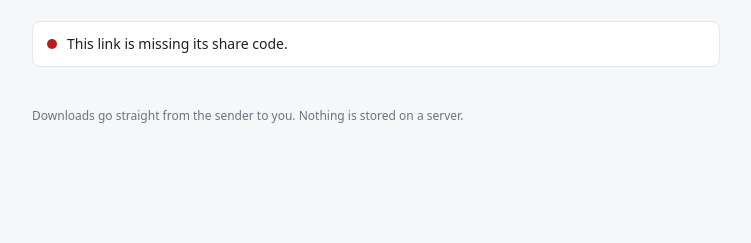
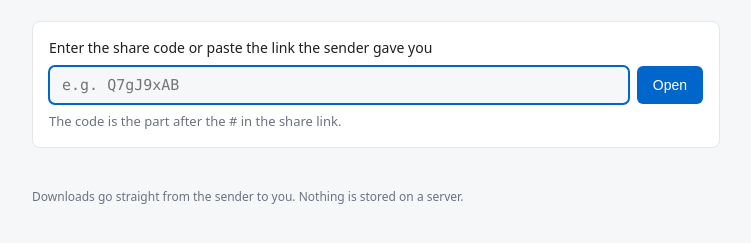
Before and after one commit to NiladriChatterje/filet, a website: page docs/index.html in a window 1280 px wide. Shown: the part 99-342 px from the top of the page, without its empty margins (264-1015 px from the left). Drawn offline with Linux system fonts and the light colour scheme.

Commit message:
feat(page): share-code input so receivers can open a share without the full link

```diff
--- a/docs/index.html
+++ b/docs/index.html
@@ -209,13 +209,69 @@
       color: var(--muted);
       font-size: 12px;
     }
+
+    .join {
+      display: none;
+      background: var(--card);
+      border: 1px solid var(--line);
+      border-radius: 8px;
+      padding: 16px;
+      margin-bottom: 20px;
+    }
+
+    .join label {
+      display: block;
+      font-size: 14px;
+      margin-bottom: 8px;
+    }
+
+    .join form {
+      display: flex;
+      gap: 8px;
+    }
+
+    .join input {
+      flex: 1;
+      min-width: 0;
+      padding: 9px 12px;
+      font-size: 15px;
+      font-family: ui-monospace, SFMono-Regular, Menlo, Consolas, monospace;
+      color: var(--text);
+      background: var(--bg);
+      border: 1px solid var(--line);
+      border-radius: 6px;
+    }
+
+    .join input:focus {
+      outline: 2px solid var(--accent);
+      outline-offset: -1px;
+    }
+
+    .join .hint {
+      font-size: 13px;
+      color: var(--muted);
+      margin-top: 8px;
+    }
+
+    .code {
+      font-family: ui-monospace, SFMono-Regular, Menlo, Consolas, monospace;
+    }
   </style>
 </head>
 
 <body>
   <main>
     <h1>filet</h1>
-    <p class="sub">Files shared directly from the sender's machine.</p>
+    <p class="sub" id="sub">Files shared directly from the sender's machine.</p>
+
+    <div id="join" class="join">
+      <label for="codeInput">Enter the share code or paste the link the sender gave you</label>
+      <form id="joinForm">
+        <input id="codeInput" type="text" autocomplete="off" autocapitalize="off" spellcheck="false" placeholder="e.g. Q7gJ9xAB">
+        <button type="submit">Open</button>
+      </form>
+      <div class="hint">The code is the part after the # in the share link.</div>
+    </div>
 
     <div id="status" class="status busy"><span class="dot"></span><span id="statusText">Connecting to sender…</span>
     </div>
@@ -244,6 +300,7 @@
     const $ = (id) => document.getElementById(id);
     const statusEl = $('status'), statusText = $('statusText'), filesEl = $('files');
     const fallbackEl = $('fallback'), fallbackBody = $('fallbackBody');
+    const joinEl = $('join'), joinForm = $('joinForm'), codeInput = $('codeInput'), subEl = $('sub');
 
     // The link looks like  https://page/#ROOM  or, for local testing,
     // https://page/#r=ROOM&s=ws://localhost:8787
@@ -259,10 +316,46 @@
     const queue = [];
     const rows = new Map();
 
+    joinForm.addEventListener('submit', (ev) => {
+      ev.preventDefault();
+      const code = extractCode(codeInput.value);
+      if (!code) {
+        codeInput.focus();
+        return;
+      }
+      // Keep any local-testing signaling override, then reload so all
+      // connection state starts fresh for the new room.
+      const override = signalUrl !== CONFIG.signalUrl ? `&s=${signalUrl}` : '';
+      location.hash = override ? `r=${code}${override}` : code;
+      location.reload();
+    });
+
     if (!room) {
-      setStatus('err', 'This link is missing its share code.');
+      showJoin('');
     } else {
+      subEl.innerHTML = '';
+      subEl.append('Share code: ');
+      const codeEl = document.createElement('span'); codeEl.className = 'code'; codeEl.textContent = room;
+      subEl.appendChild(codeEl);
       connectSignaling();
+    }
+
+    // Accept a bare code, a full share link, or a local-testing link.
+    function extractCode(text) {
+      const t = (text || '').trim();
+      if (!t) return '';
+      const hashAt = t.indexOf('#');
+      const frag = hashAt >= 0 ? t.slice(hashAt + 1) : t;
+      const parsed = parseHash('#' + frag);
+      const code = (parsed.room || '').trim();
+      return /^[A-Za-z0-9_-]{4,32}$/.test(code) ? code : '';
+    }
+
+    function showJoin(prefill) {
+      statusEl.style.display = 'none';
+      joinEl.style.display = 'block';
+      codeInput.value = prefill || '';
+      codeInput.focus();
     }
 
     // ----------------------------------------------------------------- UI
@@ -363,6 +456,12 @@
             setStatus('err', msg.error === 'no-such-room'
               ? 'This link has expired or the sender has stopped sharing.'
               : 'Signaling error: ' + msg.error);
+            if (msg.error === 'no-such-room') {
+              // Let the receiver try a different code without editing the URL.
+              joinEl.style.display = 'block';
+              codeInput.value = room;
+              codeInput.select();
+            }
             break;
         }
       };
```
